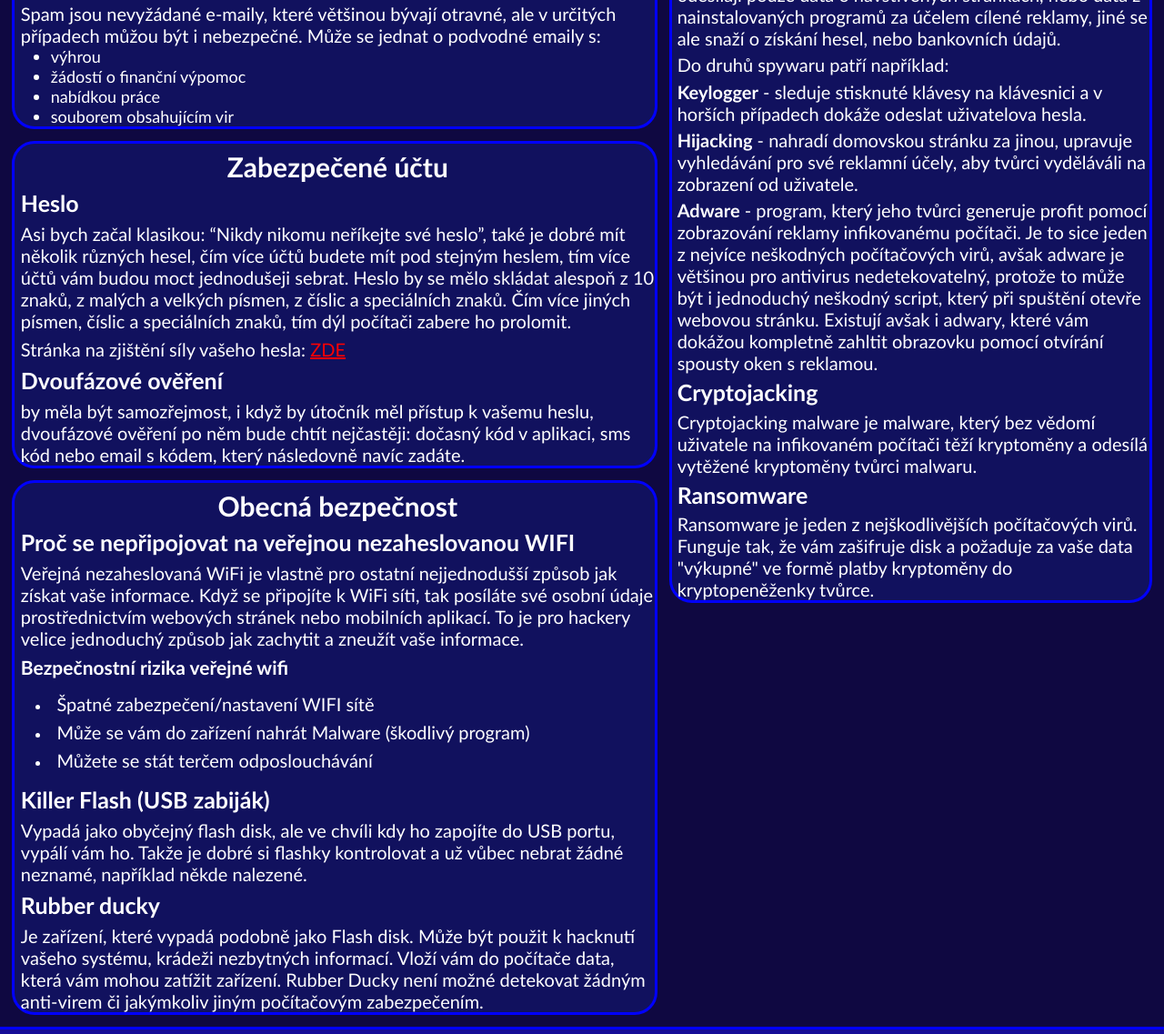
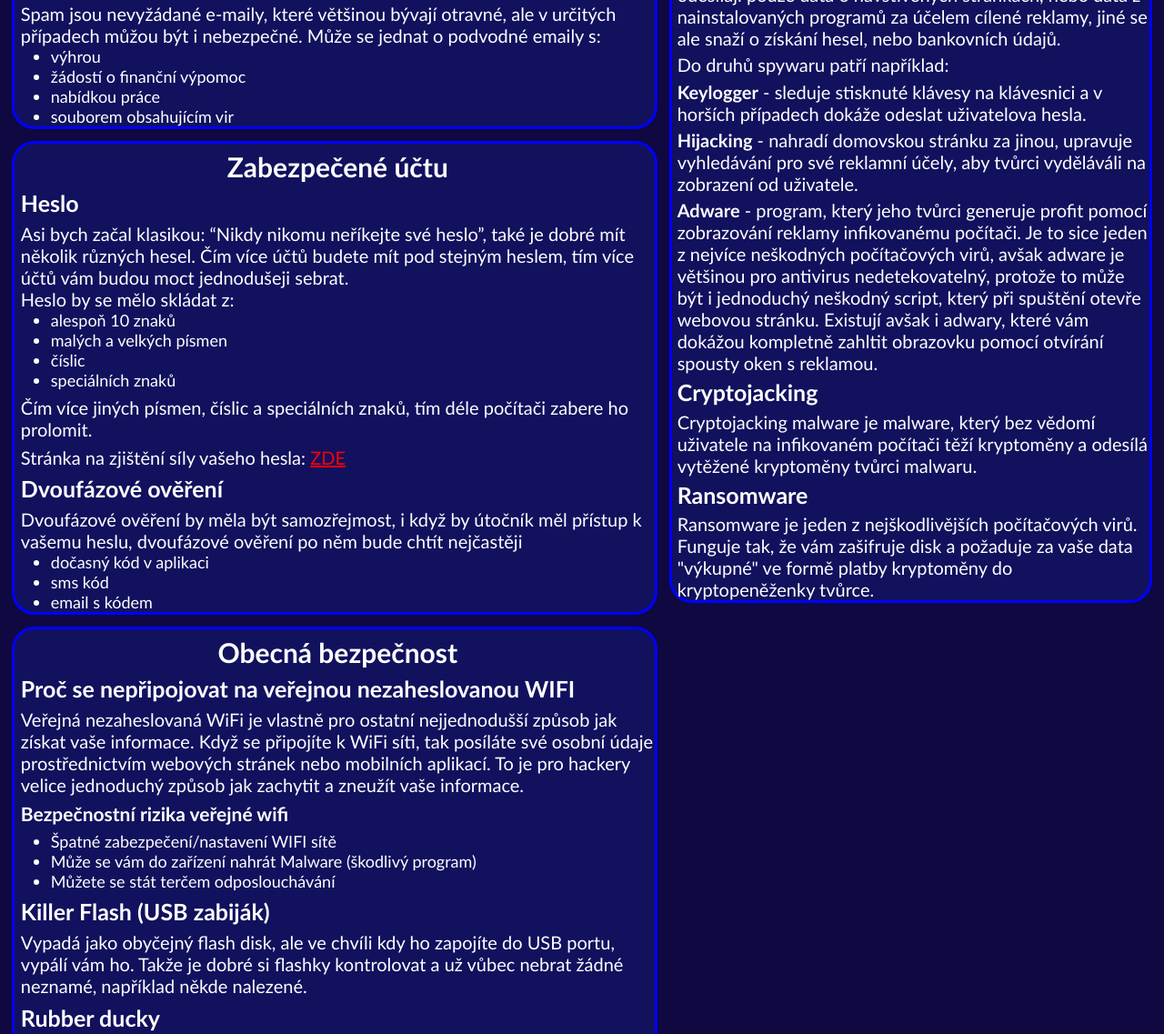
Before and after one commit to N4N001/projektlol, a plain HTML site: page index.html in a window 1280 px wide. Shown: the part 598-1735 px from the top of the page at 91% size. Drawn offline with Linux system fonts and the light colour scheme.

Commit message:
seznam
najdu tam co neznám

```diff
--- a/index.html
+++ b/index.html
@@ -16,7 +16,7 @@
 
     <div id="why">
         <h2>Proč?</h2>
-        <p>Protože nám příjde že toto téma spoustu lidí nebere vážně, a tím nemyslíme jen starší generace, i spoustu lidí co s počítači vyrůstali, nemají přehled o problémemech nebo potencionalních hrozeb které jim kdykoli hrozí jak na internetu, tak i se soubory na pc, neumí si správně zabezpečit účet heslem, dělají základní chyby a nepoužívají, nebo ani neznají dvoufázové ověření. </p>
+        <p>Protože nám příjde že toto téma spoustu lidí nebere vážně. Tím nemyslíme jen starší generace, i spousta lidí co s počítači vyrůstali nemá přehled o těchto problémemech, nebo potencionalních hrozbách, které jim kdykoliv hrozí jak z internetu, tak i ze souborů na pc. Neumí si správně zabezpečit účet heslem, dělají základní chyby a nepoužívají, nebo ani neznají dvoufázové ověření. </p>
     </div>
 
     <div id="susmail">
@@ -96,13 +96,25 @@
 
         <h3>Heslo</h3>
 
-        <p>Asi bych začal klasikou: “Nikdy nikomu neříkejte své heslo”, také je dobré mít několik různých hesel, čím více účtů budete mít pod stejným heslem, tím více účtů vám budou moct jednodušeji sebrat.
-            Heslo by se mělo skládat alespoň z 10 znaků, z malých a velkých písmen, z číslic a speciálních znaků. Čím více jiných písmen, číslic a speciálních znaků, tím dýl počítači zabere ho prolomit.</p>
+        <p>Asi bych začal klasikou: “Nikdy nikomu neříkejte své heslo”, také je dobré mít několik různých hesel. Čím více účtů budete mít pod stejným heslem, tím více účtů vám budou moct jednodušeji sebrat.
+            <br>Heslo by se mělo skládat z: </p>
+                <ul>
+                    <li>alespoň 10 znaků</li>
+                    <li>malých a velkých písmen</li>
+                    <li>číslic</li>
+                    <li>speciálních znaků</li>
+                </ul>
+        <p>Čím více jiných písmen, číslic a speciálních znaků, tím déle počítači zabere ho prolomit.</p>
 
         <p>Stránka na zjištění síly vašeho hesla: <a href="https://www.security.org/how-secure-is-my-password/">ZDE</a>
         </p>
         <h3>Dvoufázové ověření</h3>
-        <p>by měla být samozřejmost, i když by útočník měl přístup k vašemu heslu, dvoufázové ověření po něm bude chtít nejčastěji: dočasný kód v aplikaci, sms kód nebo email s kódem, který následovně navíc zadáte.</p>
+        <p>Dvoufázové ověření by měla být samozřejmost, i když by útočník měl přístup k vašemu heslu, dvoufázové ověření po něm bude chtít nejčastěji</p>
+        <ul>
+            <li>dočasný kód v aplikaci</li>
+            <li>sms kód</li>
+            <li>email s kódem</li>
+        </ul>
 
 
         </div>
@@ -115,9 +127,9 @@
         </p>
         <h4>Bezpečnostní rizika veřejné wifi</h4>
         <ul>
-            <li><p>Špatné zabezpečení/nastavení WIFI sítě</p></li>
-            <li><p>Může se vám do zařízení nahrát Malware (škodlivý program)</p></li>
-            <li><p>Můžete se stát terčem odposlouchávání</p></li>
+            <li>Špatné zabezpečení/nastavení WIFI sítě</li>
+            <li>Může se vám do zařízení nahrát Malware (škodlivý program)</li>
+            <li>Můžete se stát terčem odposlouchávání</li>
         </ul>
 
         <h3>Killer Flash (USB zabiják)</h3>
--- a/style.css
+++ b/style.css
@@ -84,7 +84,7 @@ h3{
     padding-left: 1%;
     margin-bottom: 0;
 }
-#susmail ul{
+ul{
     margin-top: 0;
     margin-bottom: 0;
     font-size: 18px;
```
